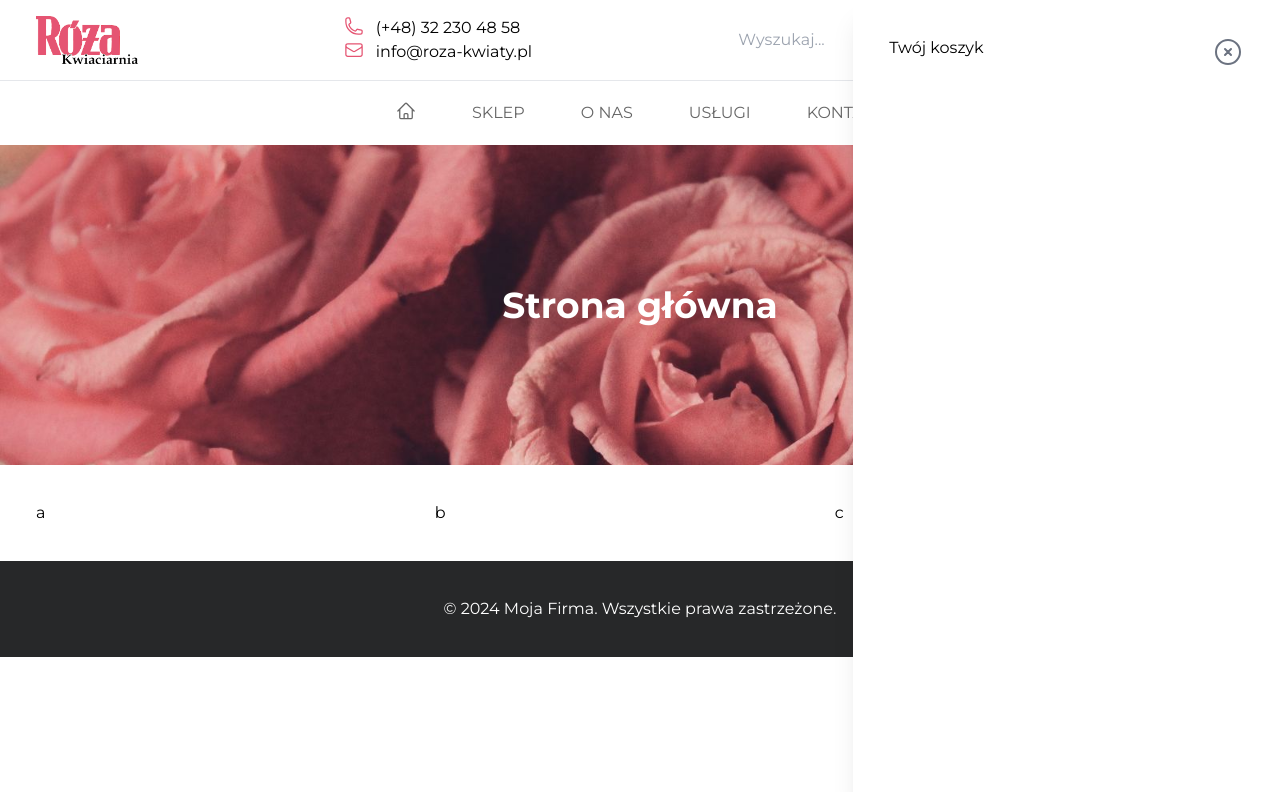
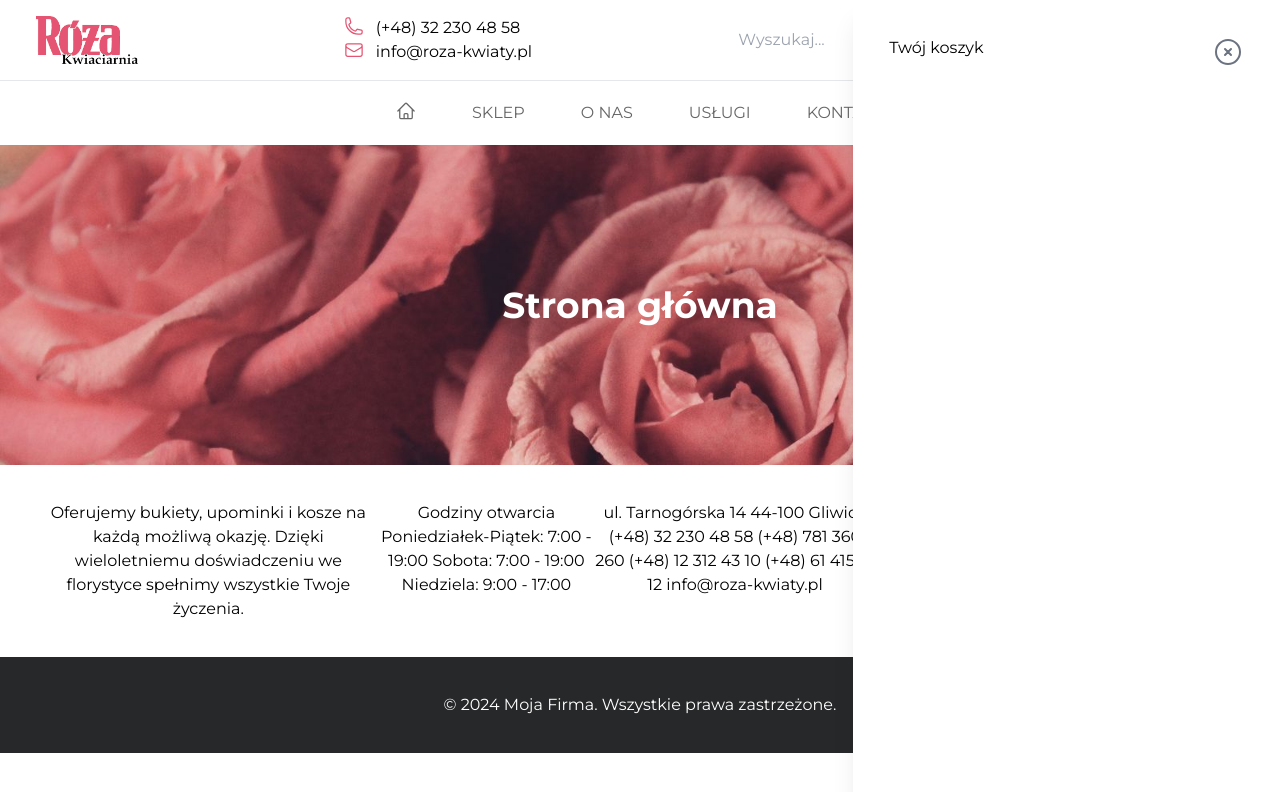
Before and after one commit to kpietryga/react_store, a React (Vite) app: page / in a window 1280 px wide. Shown: the top 792 px of the page. Built offline with nearby package versions, Linux system fonts and the light colour scheme.

Commit message:
add text in footer

```diff
--- a/src/components/layout/Footer.tsx
+++ b/src/components/layout/Footer.tsx
@@ -2,10 +2,24 @@ const Footer = () => {
     return (
         <footer className="footer ">
             <div className="max-w-7xl text-center m-auto flex justify-between p-9">
-                <div>a</div>
-                <div>b</div>
-                <div>c</div>
-                <div>d</div>
+                <div>Oferujemy bukiety, upominki i kosze na każdą możliwą okazję. Dzięki wieloletniemu doświadczeniu we florystyce spełnimy wszystkie Twoje życzenia.</div>
+                <div>Godziny otwarcia
+                    Poniedziałek-Piątek:	7:00 - 19:00
+                    Sobota:	7:00 - 19:00
+                    Niedziela:	9:00 - 17:00
+                </div>
+                <div>
+                    ul. Tarnogórska 14
+                    44-100 Gliwice
+
+                    (+48) 32 230 48 58
+                    (+48) 781 360 260
+                    (+48) 12 312 43 10
+                    (+48) 61 415 18 12
+
+                    info@roza-kwiaty.pl</div>
+                <div>Obsługiwane miasta
+                    Gliwice | Bytom | Chorzów | Katowice | Knurów | Mikołów | Orzesze | Pyskowice | Ruda Śląska | Rybnik | Tychy | Zabrze | pozostałe miasta »</div>
             </div>
 
             <div className=" bg-[#272829] text-white p-9">
```
